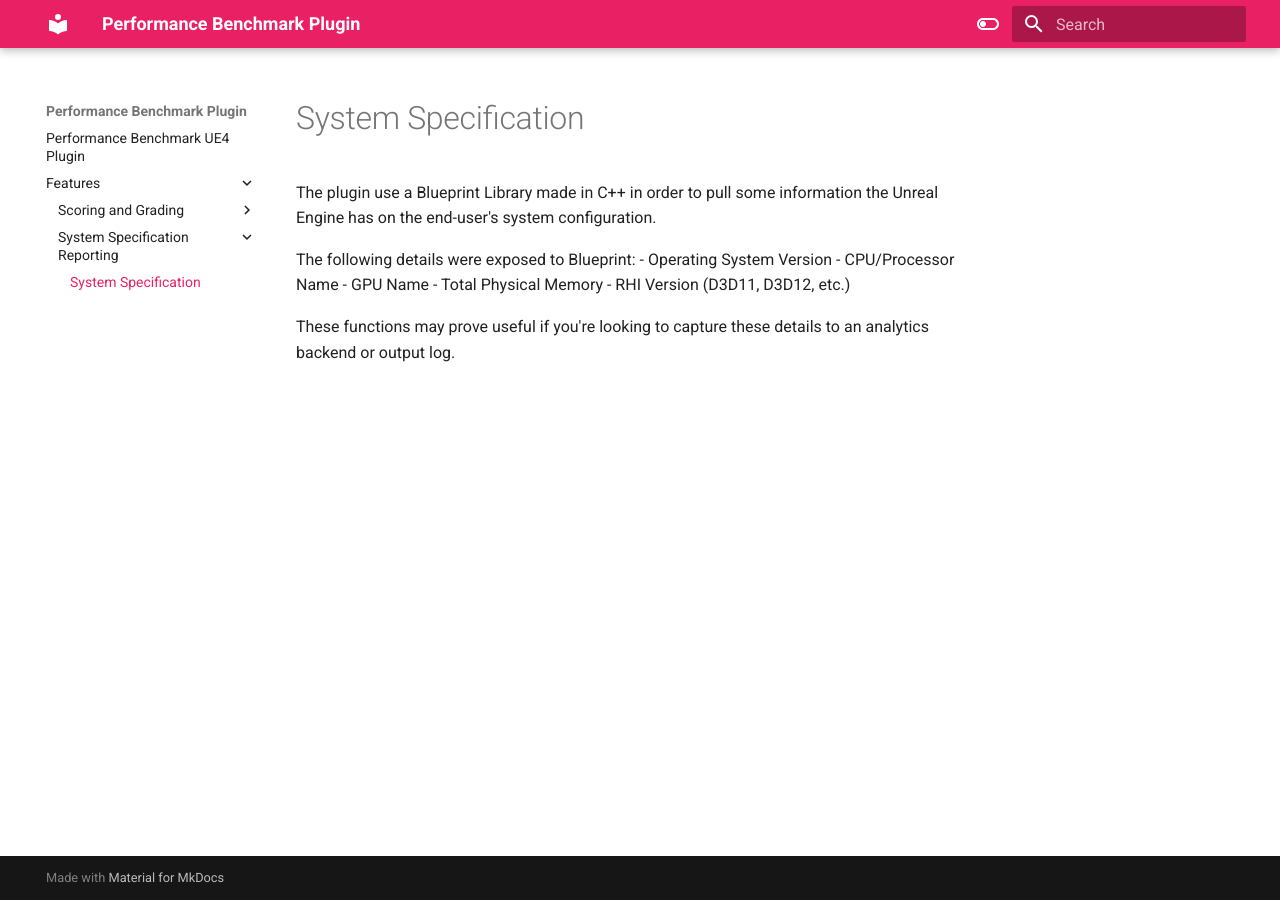
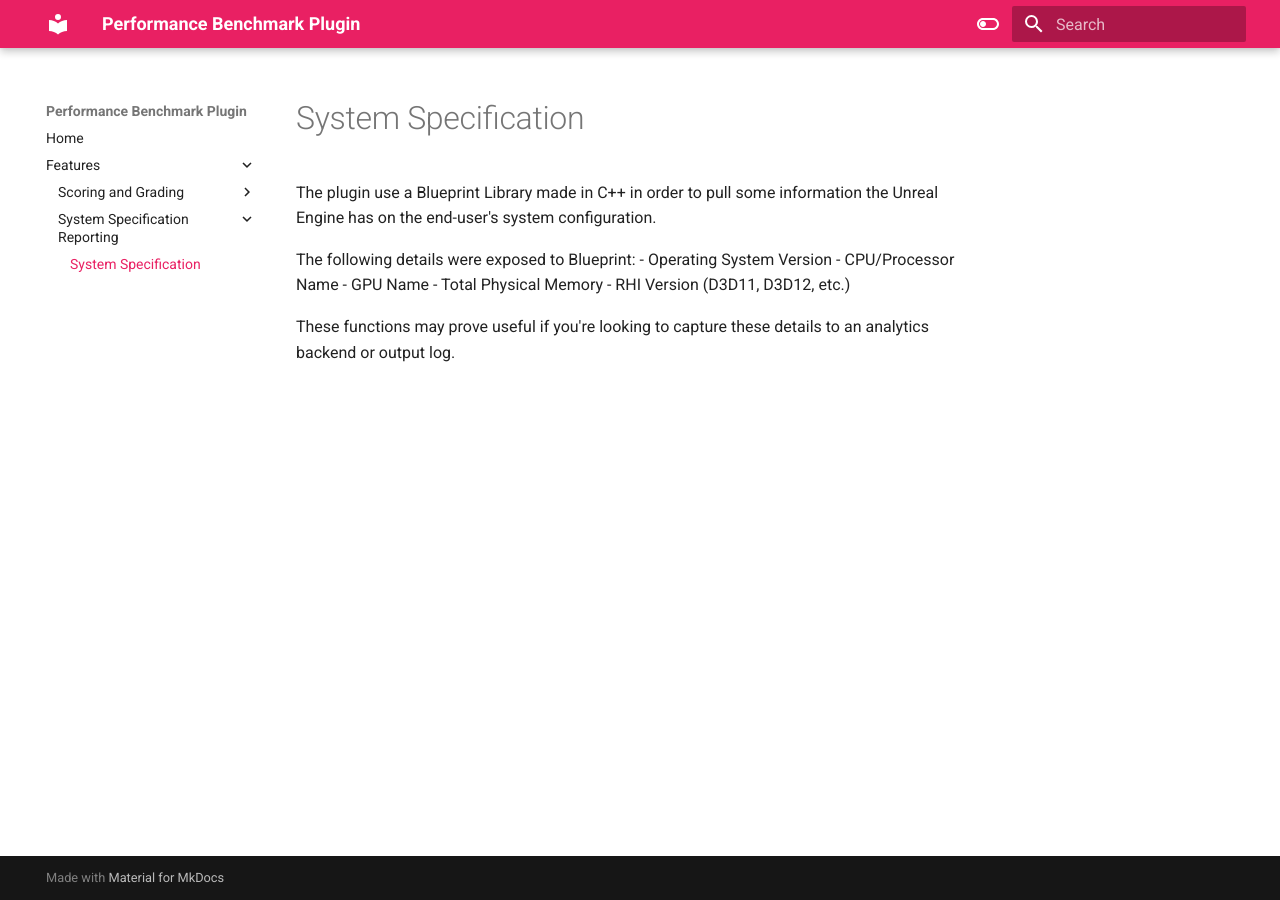
Before and after one commit to warheadent/PerformanceBenchDocs, an MkDocs documentation site: the page built from docs/Features/System Specification Reporting/System Specifications.md, in a window 1280 px wide. Built offline with MkDocs 1.6.1 and Material for MkDocs 9.7.7, drawn with Linux system fonts in a browser that asks for light colours.

Commit message:
Update Home Page title and image

```diff
--- a/docs/index.md
+++ b/docs/index.md
@@ -1,6 +1,8 @@
-# Performance Benchmark UE4 Plugin
+# Home
 
 The Peformance Benchmark plugin is designed to be a simple, easy to use performance analysis tool geared for distribution to end-users.
+
+![[HomePageFeature.png]]
 
 ## Features
 
```
Also changed, not shown: images/HomePageFeature.png (added).
